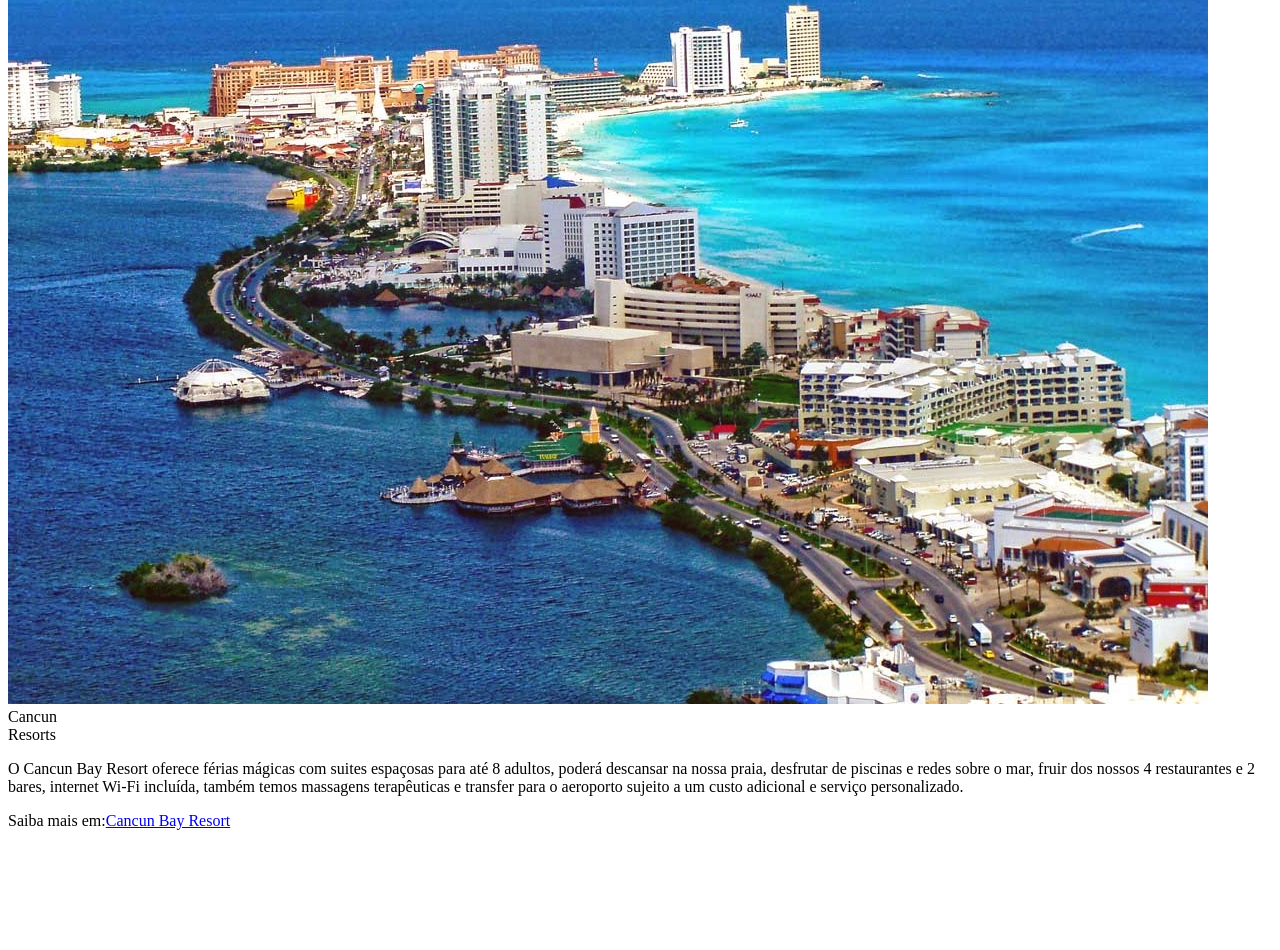
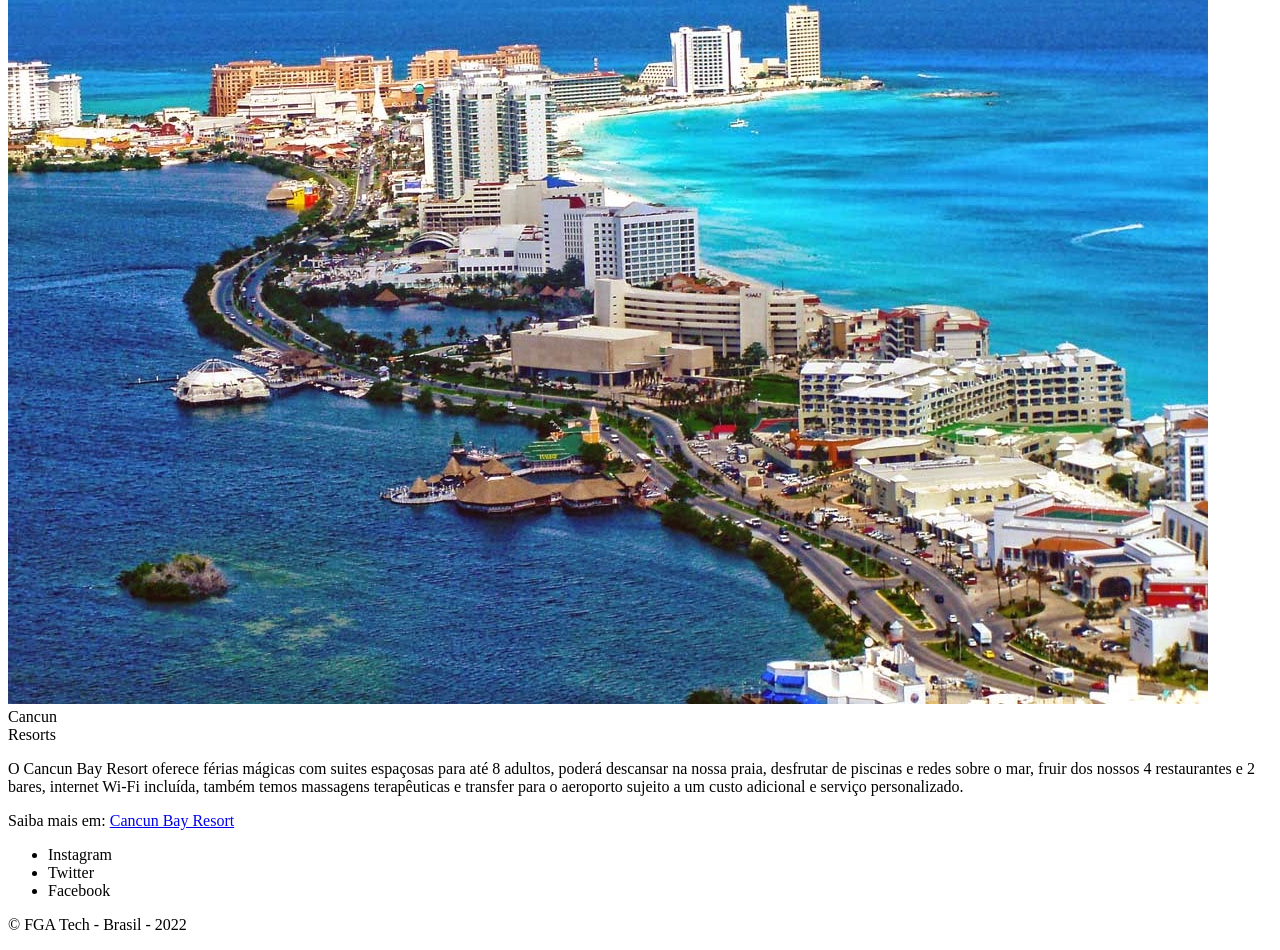
Before and after one commit to carolmoraescruz/serasa-dh-front-end, a plain HTML site: page aulaHtml1/template.html in a window 1280 px wide. Shown: the part 289-1239 px from the top of the page. Before the commit the page ends 1127 px from the top, so only its background shows below. Drawn offline with Linux system fonts and the light colour scheme.

Commit message:
imp: Notas de aula 220608

```diff
--- a/aulaHtml1/template.html
+++ b/aulaHtml1/template.html
@@ -37,10 +37,21 @@
                     O Cancun Bay Resort oferece férias mágicas com suites espaçosas para até 8 adultos, poderá descansar na nossa praia, desfrutar de piscinas e redes sobre o mar, fruir dos nossos 4 restaurantes e 2 bares, internet Wi-Fi incluída, também temos massagens terapêuticas e transfer para o aeroporto sujeito a um custo adicional e serviço personalizado.
                 </p>
             </article>
-            <footer>Saiba mais em:<a href="https://www.cancunbayresort.com/pt/">Cancun Bay Resort</a>
+            <footer>Saiba mais em: <a href="https://www.cancunbayresort.com/pt/">Cancun Bay Resort</a>
             </footer>
 
         </section>
+
+        <footer>
+            <ul>
+                <li>Instagram</li>
+                <li>Twitter</li>
+                <li>Facebook</li>
+            </ul>
+            <p>
+                &copy; FGA Tech - Brasil - 2022
+            </p>
+        </footer>
 
     </div>
 
```
